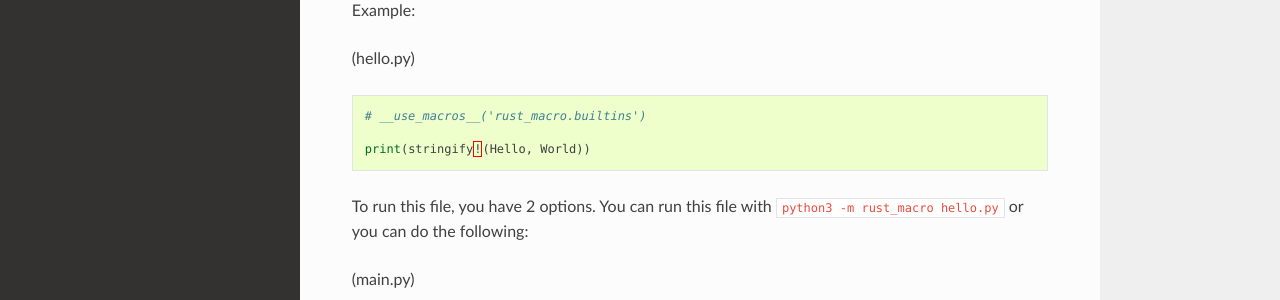
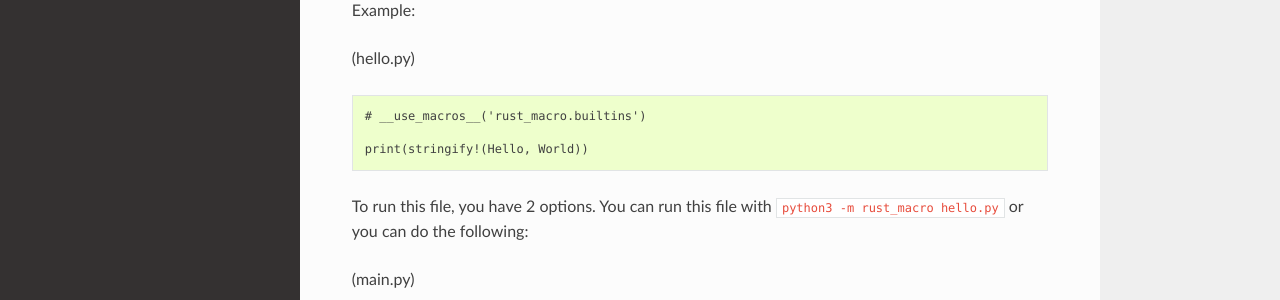
Before and after one commit to 4gboframram/py-rust-macro, a Sphinx documentation site: the page built from docs/source/getting_started.md, in a window 1280 px wide and 900 px high, scrolled down 534 px. Shown: the part 151-451 px from the top of the window. Built offline with Sphinx 7.4.7 and the Read the Docs theme 2.0.0, drawn with Linux system fonts in a browser that asks for light colours; pages that are not in the unit, such as notebooks, are missing from menus.

Commit message:
let's try this again

```diff
--- a/docs/source/conf.py
+++ b/docs/source/conf.py
@@ -58,7 +58,7 @@
 # a list of builtin themes.
 #
 html_theme = 'sphinx_rtd_theme'
-highlight_language = 'python3'
+highlight_language = 'default'
 # Add any paths that contain custom static files (such as style sheets) here,
 # relative to this directory. They are copied after the builtin static files,
 # so a file named "default.css" will overwrite the builtin "default.css".
--- a/docs/source/index.rst
+++ b/docs/source/index.rst
@@ -7,10 +7,9 @@
 ======================================
 
 .. toctree::
-    getting_started.md
    :maxdepth: 2
    :caption: Contents:
-
+    getting_started
 
 
 Indices and tables
```
Also changed, not shown: 1 other file.
